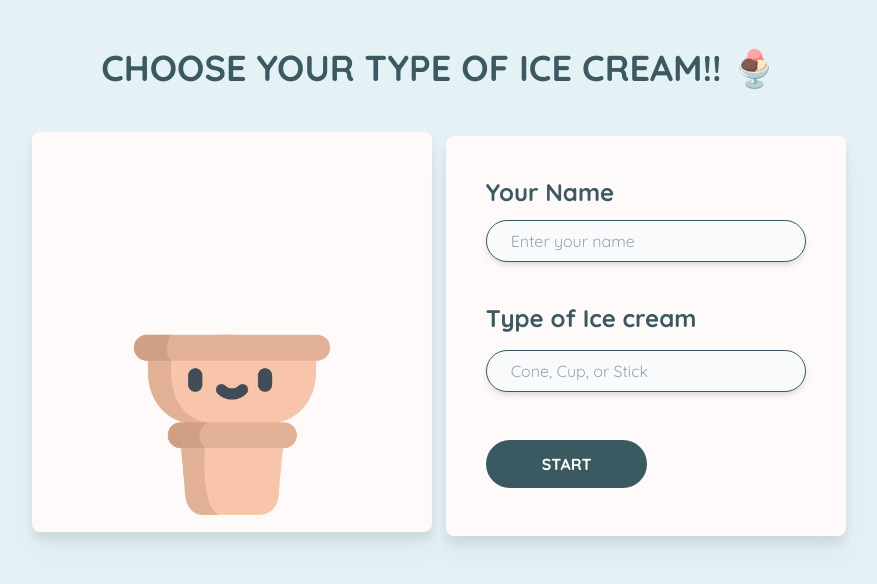
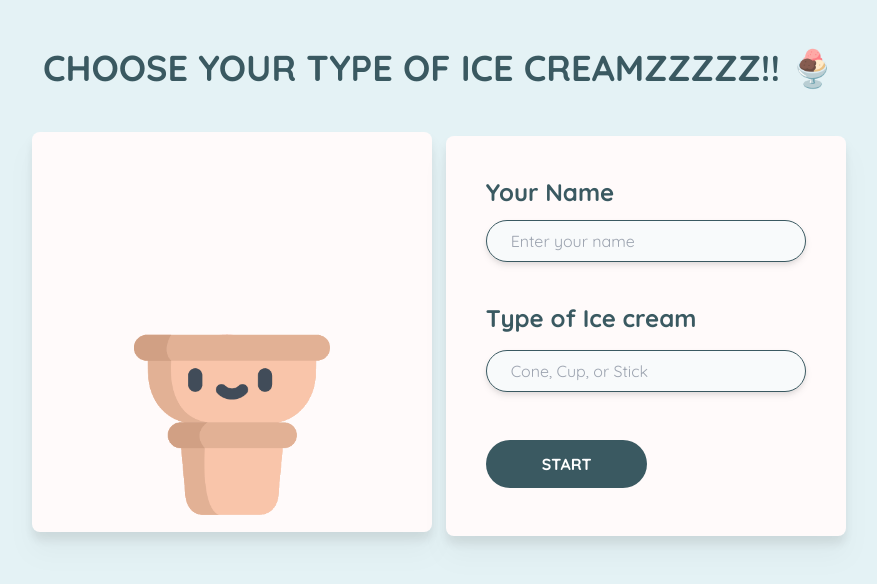
Before and after one commit to jasmininnaka24/project-simulation-pipeline-container, a website: page index.html in a window 1280 px wide. Shown: the whole page, without its empty margins (201-1078 px from the left). Drawn offline with Linux system fonts and the light colour scheme.

Commit message:
Update index.html

```diff
--- a/index.html
+++ b/index.html
@@ -16,7 +16,7 @@
       id="home-text"
       class="text-center uppercase font-bold container mx-auto pt-12 text-4xl text-darkGrayishBlue"
     >
-      Choose your type of ice cream!! 🍨
+      Choose your type of ice creamzzzzz!! 🍨
     </h1>
     <section id="boxes">
       <div
```
